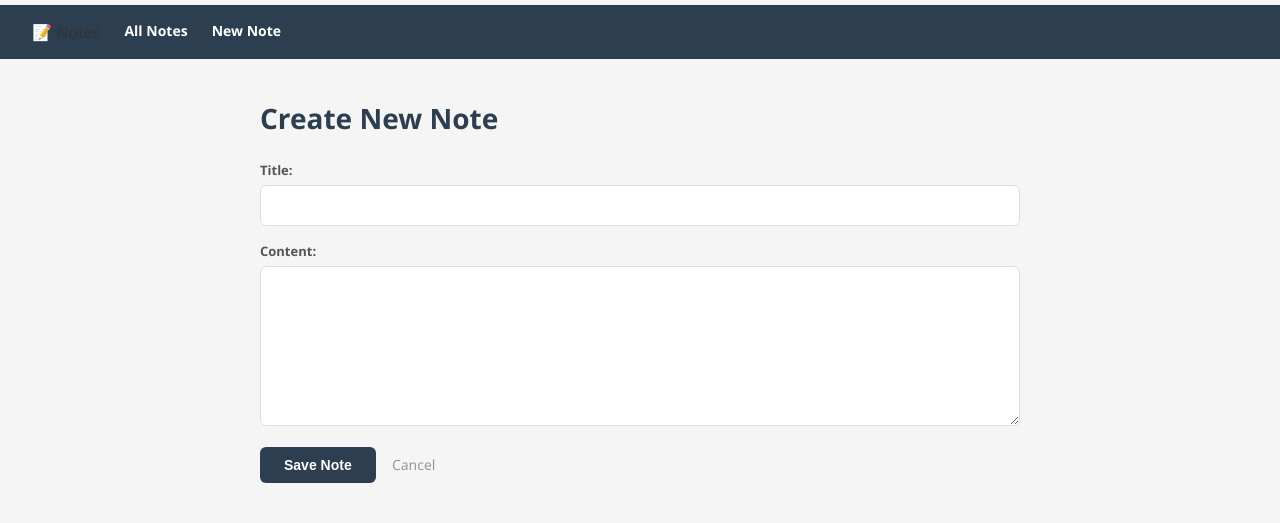
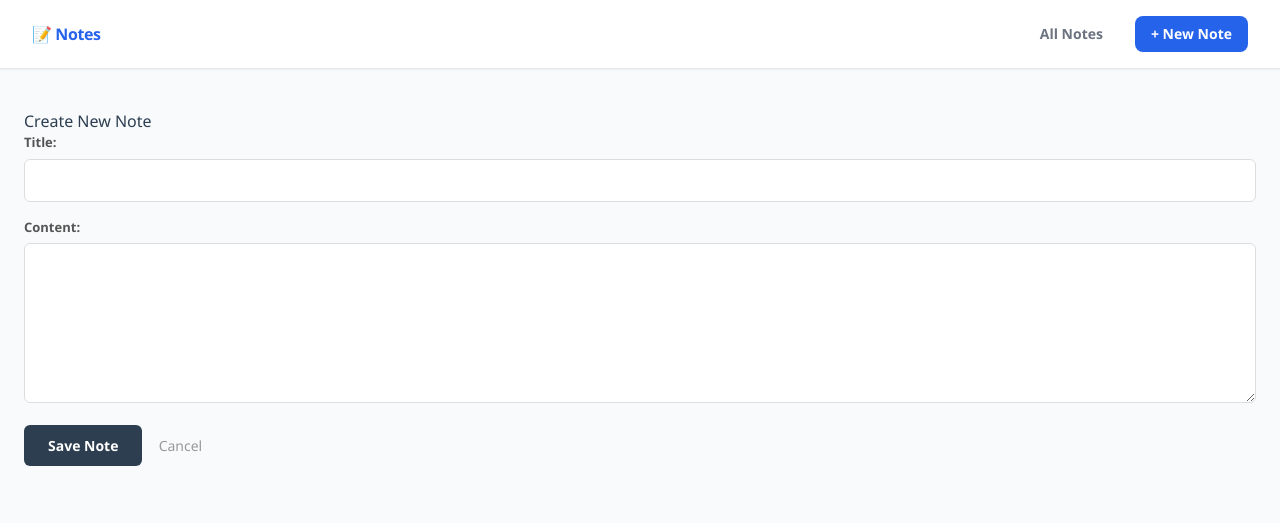
Before and after one commit to GeekOryan/CRUD_Web_App, a Flask app: page /create in a window 1280 px wide. Shown: the part 800-1323 px from the top of the page. After the commit the page ends 1266 px from the top, so only its background shows below. Run offline with Flask 3, Linux system fonts and the light colour scheme; some libraries are stand-ins or nearby versions.

Commit message:
Rebuild base template with Tailwind CSS and particle animation system

```diff
--- a/templates/base.html
+++ b/templates/base.html
@@ -4,28 +4,35 @@
     <meta charset="UTF-8">
     <meta name="viewport" content="width=device-width, initial-scale=1.0">
     <title>Notes Manager</title>
+    <script src="https://cdn.tailwindcss.com"></script>
     <link rel="stylesheet" href="{{ url_for('static', filename='style.css')}}">
 </head>
-<body>
+<body class="bg-gray-50 min-h-screen">
 
     <canvas id="particle-canvas"></canvas>
-    <div class="cursor-glow" id="cursorGlow"></div>
-    <div class="blob blob-1"></div>
-    <div class="blob blob-2"></div>
-    <div class="blob blob-3"></div>
 
-    <nav>
-        <span class="nav-brand">📝 Notes</span>
-        <a href="{{ url_for('index')}}">All Notes</a>
-        <a href="{{ url_for('create')}}">New Note</a>
+    <!-- NAVBAR -->
+    <nav class="bg-white border-b border-gray-200 px-8 py-4 flex items-center gap-8 sticky top-0 z-10 shadow-sm">
+        <span class="text-x1 font-black text-blue-600 mr-auto tracking-tight">📝 Notes</span>
+        <a href="{{ url_for('index') }}" class="text-gray-500 hover:text-blue-600 font-mdeium text-sm transition-colors">All Notes</a>
+        <a href="{{ url_for('create') }}" class="bg-blue-600 hover:bg-blue-700 text-white text-sm font-semibold px-4 py-2 rounded-lg transition-colors">+ New Note</a>
     </nav>
 
-    <div class="container">
+    <!-- MAIN CONTENT -->
+    <div class="max-w-3x1 mx-auto px-6 py-10 relative z-5">
 
         {% with messages = get_flashed_messages(with_categories=true) %}
             {% if messages %}
                 {% for category, message in messages %}
-                    <div class="flash {{ category }}">{{ message }}</div>
+                    {% if category == 'success' %}
+                        <div class="bg-green-50 border border-green-200 text-green-700 px-4 py-3 rounded-lg mb-6 text-sm font-medium">
+                            {{ message }}
+                        </div>
+                    {% else %}
+                        <div class="bg-red-50 border border-red-200 text-red-700 px-4 py-3 rounded-lg mb-6 text-sm font-medium">
+                            {{ message }}
+                        </div>
+                    {% endif %}
                 {% endfor %}
             {% endif %}
         {% endwith %}
@@ -34,18 +41,11 @@
 
     </div>
 
-<script>
-    // The Cursor glow
-    const glow = document.getElementById('cursorGlow');
-    document.addEventListener('mousemove', e => {
-        glow.style.left = e.clientX + 'px';
-        glow.style.top = e.clientY + 'px';
-    });
-
-    // The Floating Particles
+    <!-- PARTICLE JS -->
+    <script>
     const canvas = document.getElementById('particle-canvas');
     const ctx = canvas.getContext('2d');
-    canvas.width = window.innerHeight;
+    canvas.width = window.innerWidth;
     canvas.height = window.innerHeight;
 
     window.addEventListener('resize', () => {
@@ -59,31 +59,41 @@
         mouse.y = e.clientY;
     });
 
-    const particles = []
-    const PARTICLE_COUNT = 60;
+    const COLORS = ['#3b82f6', '#f5c518', '#22c55e', '#60a5fa', '#fbbf24'];
+    const particles = [];
+    const PARTICLE_COUNT = 120;
 
     class Particle {
         constructor() { this.reset(); }
-        reset() {
+        reset(){
             this.x = Math.random() * canvas.width;
             this.y = Math.random() * canvas.height;
-            this.size = Math.random() * 2.5 + 0.5;
-            this.speedX = (Math.random() - 0.5) * 0.4;
-            this.speedY = (Math.random() - 0.5) * 0.4;
-            this.opacity = Math.random() * 0.5 + 0.1;
-            this.color = Math.random() > 0.6 ? '#f5c518' : '#ffffff';
+            this.size = Math.random() * 3 + 0.5;
+            this.speedX = (Math.random() - 0.5) * 0.5;
+            this.speedY = (Math.random() - 0.5) * 0.5;
+            this.opacity = Math.random() * 0.4 + 0.1;
+            this.color = COLORS[Math.floor(Math.random() * COLORS.length)];
+            this.angle = Math.random() * Math.PI * 2;
+            this.angleSpeed = (Math.random() - 0.5) * 0.02;
         }
         update(){
             const dx = mouse.x - this.x;
             const dy = mouse.y - this.y;
             const dist = Math.sqrt(dx * dx + dy * dy);
-            if (dist < 120){
-                this.x -= (dx / dist) * 0.8;
-                this.y -= (dy / dist) * 0.8;
+
+            if (dist < 150){
+                this.angle += this.angleSpeed * 3;
+                const force = (150 - dist) / 150;
+                this.x += Math.cos(this.angle) * force * 3;
+                this.y += Math.sin(this.angle) * force * 3;
             }
+
             this.x += this.speedX;
             this.y += this.speedY;
-            if (this.x < 0 || this.x > canvas.width || this.y > canvas.height) this.reset();
+
+            if (this.x < 0 || this.x > canvas.width || this.y < 0 || this.y > canvas.height){
+                this.reset();
+            }
         }
         draw(){
             ctx.beginPath();
@@ -97,13 +107,13 @@
 
     for (let x = 0; x < PARTICLE_COUNT; x++) particles.push(new Particle());
 
-    function animateParticles(){
+    function animate(){
         ctx.clearRect(0, 0, canvas.width, canvas.height);
         particles.forEach(p => { p.update(); p.draw(); });
-        requestAnimationFrame(animateParticles);
+        requestAnimationFrame(animate);
     }
-    animateParticles();
-</script>
+    animate();
+    </script>
 
 </body>
 </html>
```
